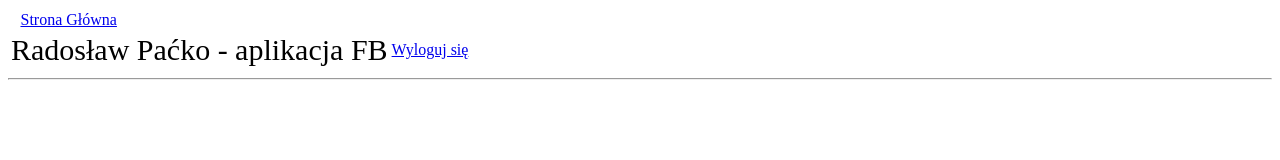
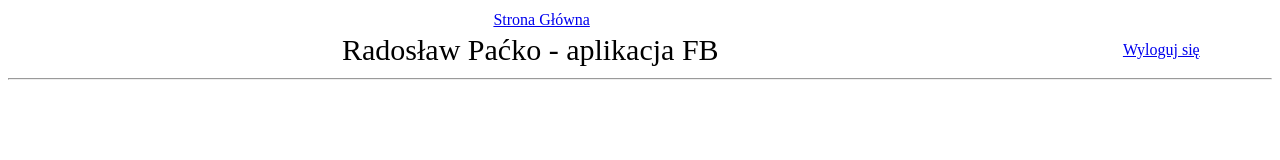
Before and after one commit to packoradoslaw/packoradoslaw.github.io, a plain HTML site: page index.html in a window 1280 px wide. Drawn offline with nearby package versions, Linux system fonts and the light colour scheme.

Commit message:
Update index.html

```diff
--- a/index.html
+++ b/index.html
@@ -11,7 +11,7 @@
 </head>
 <body>
 	<div id="gora">
-		<table>
+		<table style="width: 100%; text-align: center">
 		<tr>
 		<td><td><a href="www.radoslawpacko.cba.pl">Strona Główna</a></tr></td>
 		<td colspan="4" style="font-size: 30px; font-family: Lilita+One"> Radosław Paćko - aplikacja FB </td>
```
